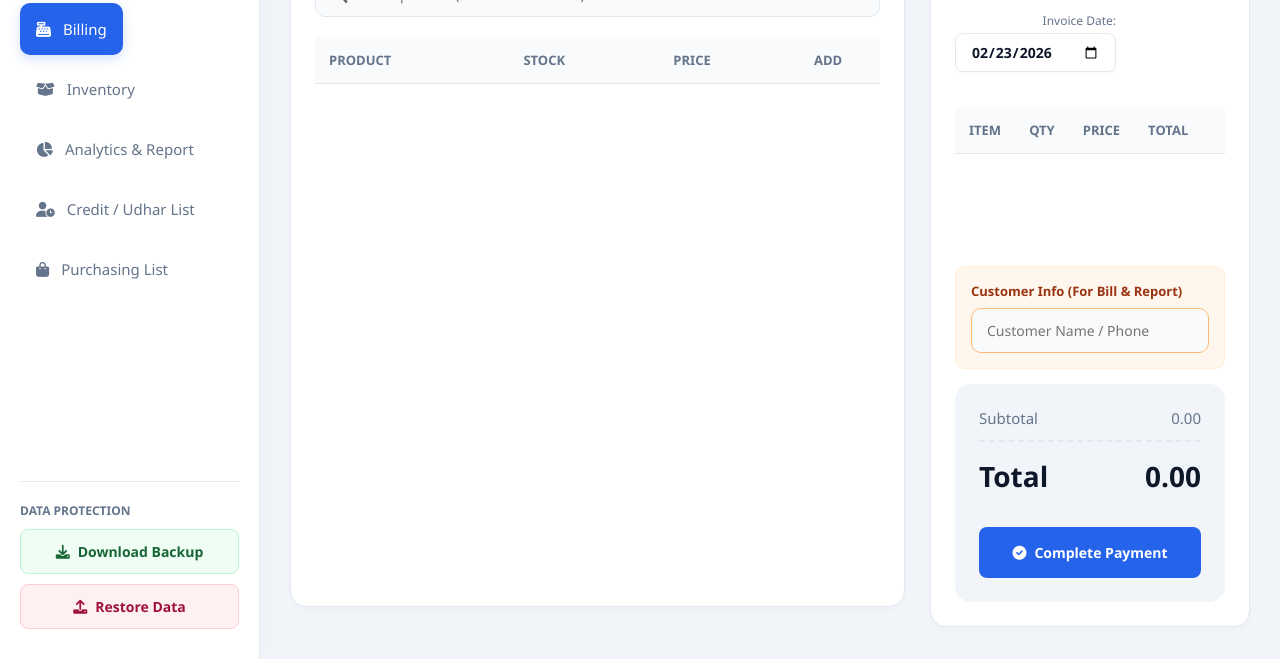
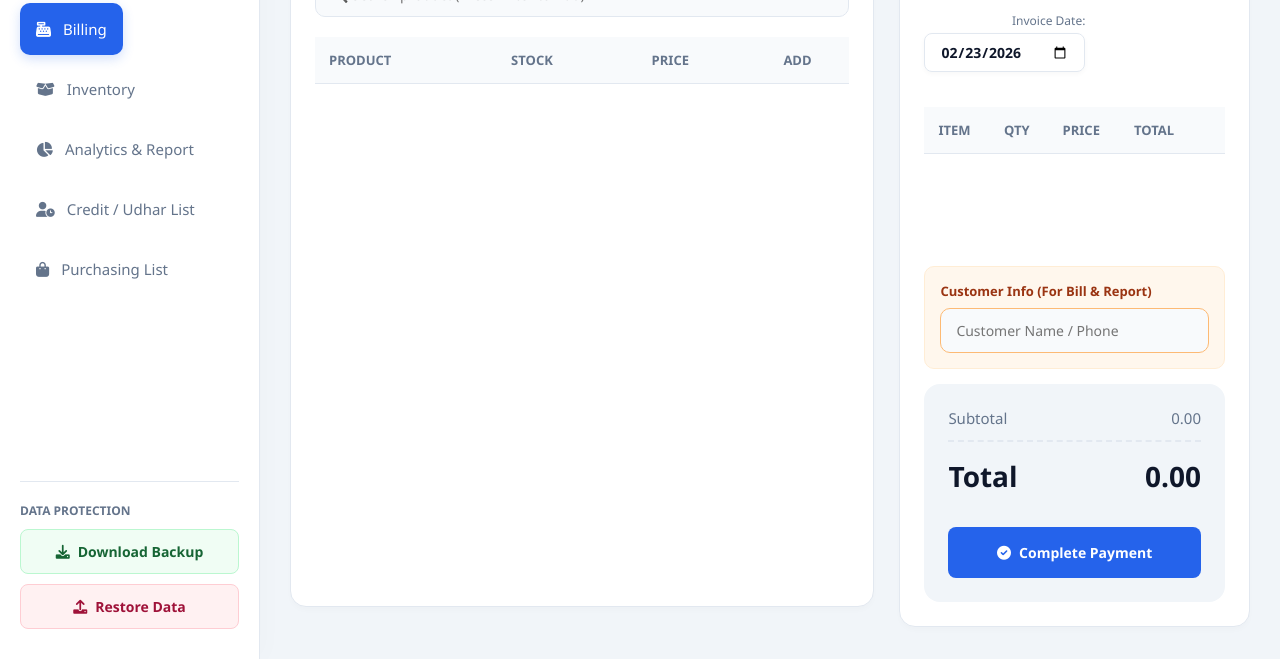
Before and after one commit to onepilottools-developer/Pro-One-Pilot-Sale-Invoice, a plain HTML site: page index.html in a window 1280 px wide. Shown: the part 141-800 px from the top of the page. Drawn offline with nearby package versions, Linux system fonts and the light colour scheme.

Commit message:
Update index.html

```diff
--- a/index.html
+++ b/index.html
@@ -37,17 +37,14 @@
         .header { display: flex; justify-content: space-between; align-items: center; margin-bottom: 25px; flex-wrap: wrap; gap: 15px; }
         input[type="date"] { font-family: 'Segoe UI', sans-serif; font-weight: 600; color: var(--text); background: white; padding: 8px 15px; border-radius: 8px; border: 1px solid var(--border); outline: none; cursor: pointer; font-size: 14px; box-shadow: 0 2px 5px rgba(0,0,0,0.03); max-width: 100%; }
 
-        /* OVERFLOW HIDDEN TO AUTO - PREVENTS TABLE FROM PUSHING OUT */
         .card { background: var(--surface); border-radius: 16px; padding: 24px; box-shadow: 0 4px 6px -1px rgba(0, 0, 0, 0.02); border: 1px solid var(--border); margin-bottom: 20px; overflow-x: auto; }
 
-        /* FLEX WRAP ADDED TO STOP STRETCHING */
         .charts-row { display: flex; gap: 20px; margin-bottom: 20px; flex-wrap: wrap; }
         .chart-card { flex: 1; min-width: 300px; background: white; border-radius: 16px; padding: 20px; border: 1px solid var(--border); height: 350px; display: flex; flex-direction: column; align-items: center; justify-content: center; }
 
         input[type="text"], input[type="number"], select { width: 100%; padding: 12px 15px; border: 1px solid var(--border); border-radius: 10px; outline: none; transition: all 0.2s; font-size: 14px; background: #f8fafc; min-width: 120px; }
         input:focus, select:focus { border-color: var(--primary); background: white; box-shadow: 0 0 0 3px rgba(37, 99, 235, 0.1); }
 
-        /* PREVENT BUTTON SQUASHING */
         .btn { padding: 10px 20px; border: none; border-radius: 8px; cursor: pointer; font-weight: 600; font-size: 14px; display: inline-flex; align-items: center; gap: 8px; justify-content: center; transition: transform 0.2s; white-space: nowrap; flex-shrink: 0; }
         .btn:hover { transform: translateY(-2px); }
         .btn-primary { background: var(--primary); color: white; }
@@ -56,15 +53,16 @@
         .btn-danger { background: var(--danger); color: white; }
         .btn-purple { background: var(--purple); color: white; }
 
-        table { width: 100%; border-collapse: separate; border-spacing: 0; margin-top: 15px; min-width: 600px; }
+        /* Removed min-width 600px here to fix cart scroll issue */
+        table { width: 100%; border-collapse: separate; border-spacing: 0; margin-top: 15px; }
         th, td { padding: 14px; text-align: left; border-bottom: 1px solid var(--border); }
         th { background-color: #f8fafc; color: var(--secondary); font-weight: 600; font-size: 13px; text-transform: uppercase; }
         td { font-size: 14px; }
 
-        /* PREVENT BILLING GRID FROM BREAKING */
-        .pos-grid { display: grid; grid-template-columns: minmax(0, 2fr) minmax(320px, 1fr); gap: 25px; height: calc(100vh - 120px); min-height: 500px; }
+        /* Adjusted grid to give right side a bit more natural space */
+        .pos-grid { display: grid; grid-template-columns: 2fr 1.2fr; gap: 25px; height: calc(100vh - 120px); min-height: 500px; }
         .product-list { overflow-y: auto; max-height: 100%; }
-        .cart-panel { display: flex; flex-direction: column; height: 100%; overflow-y: auto;}
+        .cart-panel { display: flex; flex-direction: column; height: 100%; overflow-y: auto; }
         .cart-items { flex: 1; overflow-y: auto; margin-bottom: 20px; min-height: 150px; }
 
         .total-section { background: #f1f5f9; padding: 24px; border-radius: 16px; margin-top: auto; }
@@ -79,7 +77,6 @@
         .stock-low { background: #fee2e2; color: #991b1b; }
         .action-btn { width: 32px; height: 32px; border: none; border-radius: 8px; cursor: pointer; margin-right: 5px; color: white; display: inline-flex; align-items: center; justify-content: center; }
 
-        /* ADDED WRAP TO PREVENT SQUASHING OF BUTTONS/INPUTS */
         .flex-between { display: flex; justify-content: space-between; align-items: center; flex-wrap: wrap; gap: 15px; }
         .flex-gap { display: flex; gap: 10px; flex-wrap: wrap; }
 
@@ -140,7 +137,7 @@
                     <div class="form-group" style="margin-bottom: 20px;">
                         <input type="text" id="posSearch" placeholder="🔍 Search product (Press Enter to Add)" onkeyup="renderPOSProducts()">
                     </div>
-                    <table id="posProductTable" style="min-width: 100%;">
+                    <table id="posProductTable">
                         <thead>
                             <tr>
                                 <th>Product</th>
@@ -163,7 +160,7 @@
                     </div>
 
                     <div class="cart-items">
-                        <table id="cartTable" style="min-width: 100%;">
+                        <table id="cartTable">
                             <thead>
                                 <tr>
                                     <th>Item</th>
@@ -213,7 +210,6 @@
                     </div>
                 </div>
 
-                <!-- Added flex-wrap to prevent input squashing -->
                 <div class="row" style="display:flex; gap:15px; margin-bottom:15px; flex-wrap: wrap;">
                     <div style="flex:2; min-width:200px;"><input type="text" id="invName" placeholder="Product Name"></div>
                     <div style="flex:1; min-width:150px;"><input type="number" id="invUP" placeholder="Cost Price (In)"></div>
@@ -322,7 +318,6 @@
                     <div style="color:var(--secondary); font-size:14px;">Total Sales</div>
                     <div style="color:var(--primary); font-size:28px; font-weight:bold;" id="reportSales">0.00</div>
                 </div>
-                <!-- Box removed from UI as per your feedback, logic kept inside PDF only -->
                 <div class="card" style="flex:1; min-width:200px; background:#f0fdf4; border:1px solid #bbf7d0; text-align:center;">
                     <div style="color:var(--secondary); font-size:14px;">Net Profit</div>
                     <div style="color:var(--success); font-size:28px; font-weight:bold;" id="reportProfit">0.00</div>
@@ -503,7 +498,6 @@
         let barChartInstance = null;
         let pieChartInstance = null;
 
-        // This variable holds the data currently shown in Reports for PDF export
         let currentFilteredSales = [];
         let reportTitleDate = "";
 
```
